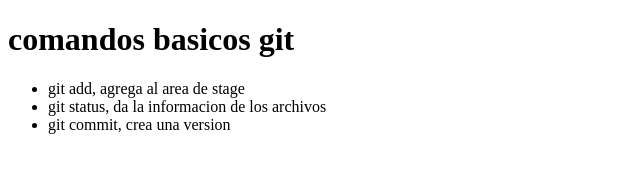
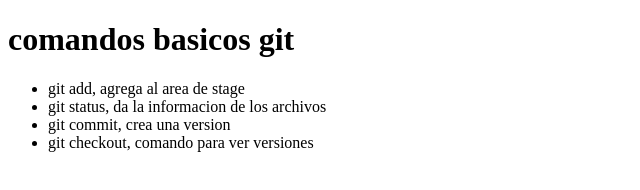
Before and after one commit to irisAdanelli/comandos-git, a plain HTML site: page index.html in a window 1280 px wide. Shown: the whole page, without its empty margins (0-640 px from the left). Drawn offline with Linux system fonts and the light colour scheme.

Commit message:
feat: agregar el comando checkout

```diff
--- a/index.html
+++ b/index.html
@@ -10,6 +10,7 @@
     <li>git add, agrega al area de stage</li>
     <li>git status, da la informacion de los archivos</li>
     <li>git commit, crea una version</li>
+    <li>git checkout, comando para ver versiones</li>
 </ul>
 </body>
 </html>
```
